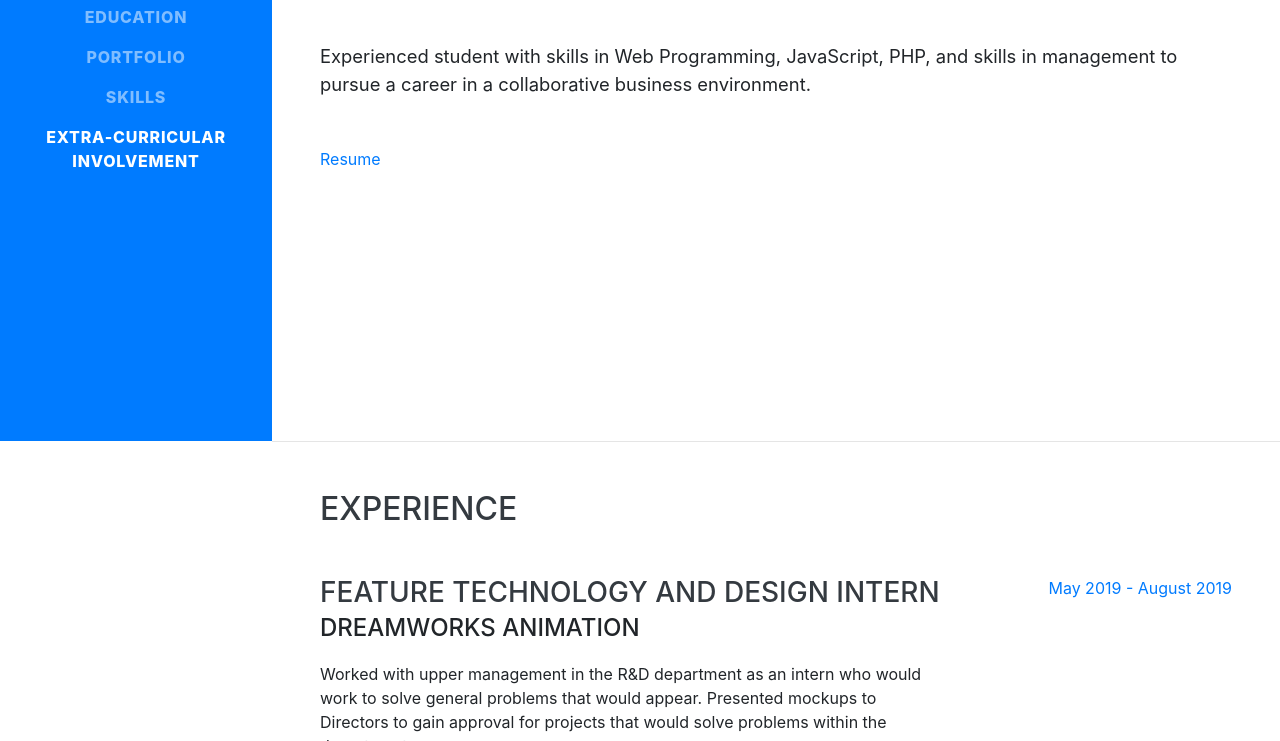
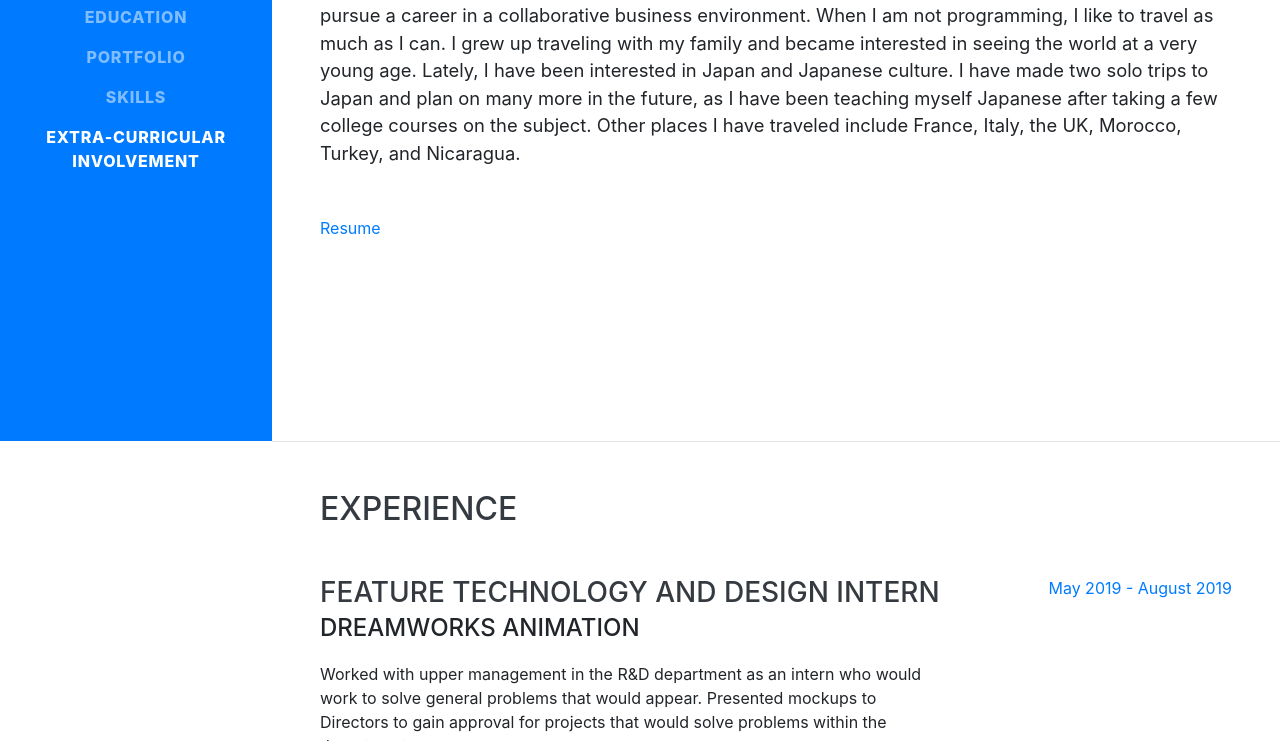
Before and after one commit to zvallow/zvallow.github.io, a website with bundled scripts: page index.html in a window 1280 px wide. Shown: the part 359-1100 px from the top of the page. Built offline with nearby package versions, Linux system fonts and the light colour scheme; a web font is replaced by a local one.

Commit message:
Update index.html

```diff
--- a/index.html
+++ b/index.html
@@ -68,7 +68,7 @@
         <div class="subheading mb-5">(512) 550-5227 ·
           <a href="mailto:name@email.com">zvallow@purdue.edu</a>
         </div>
-        <p class="lead mb-5">Experienced student with skills in Web Programming, JavaScript, PHP, and skills in management to pursue a career in a collaborative business environment.</p>
+        <p class="lead mb-5">Experienced student with skills in Web Programming, JavaScript, PHP, and skills in management to pursue a career in a collaborative business environment. When I am not programming, I like to travel as much as I can. I grew up traveling with my family and became interested in seeing the world at a very young age. Lately, I have been interested in Japan and Japanese culture. I have made two solo trips to Japan and plan on many more in the future, as I have been teaching myself Japanese after taking a few college courses on the subject. Other places I have traveled include France, Italy, the UK, Morocco, Turkey, and Nicaragua.</p>
           <div>
           <a href="img/resume.docx" download="ZacharyVallowResume.docx">
             Resume
```
